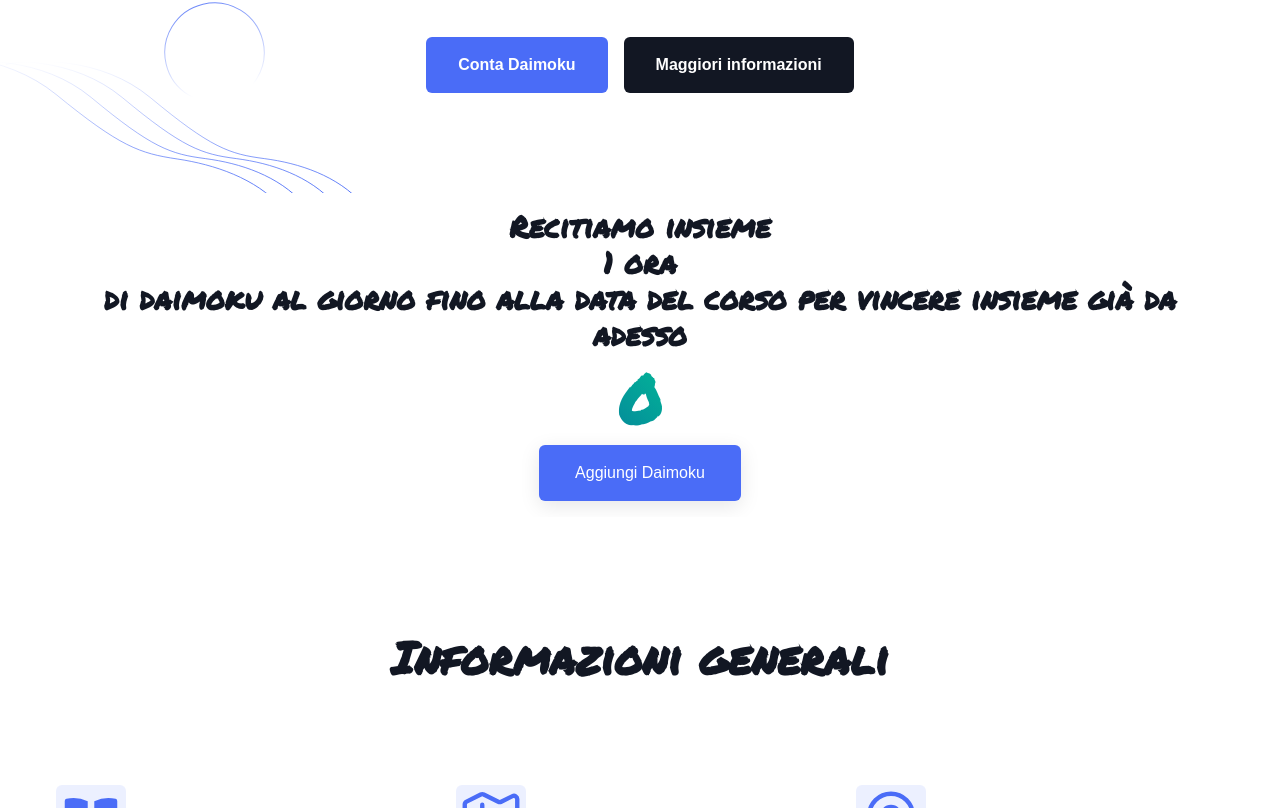
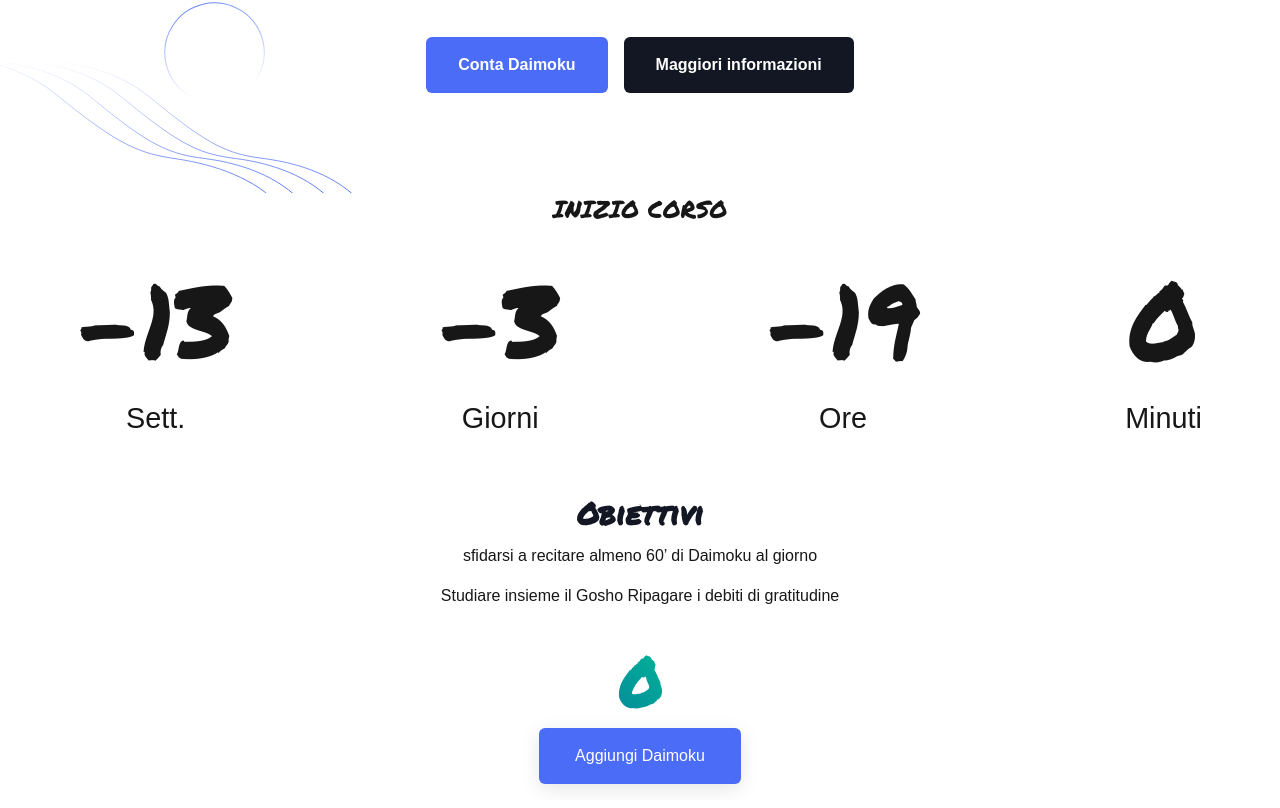
Before and after one commit to upalatucci/corso-uomini, a Next.js app: page / in a window 1280 px wide. Shown: the part 588-1396 px from the top of the page. Built offline with nearby package versions, Linux system fonts and the light colour scheme; no server answers; the database is empty; sample sign-in values are in the browser's storage.

Commit message:
countdown

```diff
--- a/app/globals.css
+++ b/app/globals.css
@@ -7,20 +7,62 @@
   --foreground: #171717;
 }
 
-
 body {
   font-family: var(--font-roboto);
 }
 
-h1, h2, h3, h4, h5, h6 {
+h1,
+h2,
+h3,
+h4,
+h5,
+h6 {
   font-family: var(--font-permanent-marker);
   font-weight: 400;
   font-style: normal;
 }
-
 
 body {
   color: var(--foreground);
   background: var(--background);
   font-family: Arial, Helvetica, sans-serif;
 }
+
+.countdown {
+  width: 100%;
+  display: flex;
+  justify-content: space-around;
+  flex-direction: row;
+  gap: 10px;
+}
+
+.countdown .time {
+  display: flex;
+  flex-direction: column;
+  align-items: center;
+}
+
+.countdown .item h2 {
+  margin: 10px 0;
+  font-size: 1.5rem;
+}
+
+.countdown .item small {
+  font-size: 1rem;
+  font-weight: 500;
+  text-transform: capitalize;
+  color: #1b1564;
+}
+
+@media (min-width: 768px) {
+  .countdown {
+    gap: 50px;
+  }
+
+  .countdown .time h2 {
+    font-size: 6.5rem;
+  }
+  .countdown .time small {
+    font-size: 1.8rem;
+  }
+}
--- a/app/page.tsx
+++ b/app/page.tsx
@@ -1,5 +1,6 @@
 import { auth } from "@/auth";
 import ScrollUp from "@/components/Common/ScrollUp";
+import CountDown from "@/components/CountDown/CountDown";
 import Daimoku from "@/components/Daimoku";
 import Features from "@/components/Features";
 import Hero from "@/components/Hero";
@@ -16,6 +17,7 @@ export default async function Home() {
       <NotificationToken />
       <ScrollUp />
       <Hero />
+      <CountDown />
       <Daimoku />
       <Features />
       {/* <Brands />
--- /dev/null
+++ b/components/CountDown/CountDown.tsx
@@ -0,0 +1,70 @@
+"use client";
+import React, { FC, useEffect, useState } from "react";
+
+const MINUTES_IN_MS = 1000 * 60;
+const HOURS_IN_MS = 60 * MINUTES_IN_MS;
+const DAYS_IN_MS = 24 * HOURS_IN_MS;
+const WEEKS_IN_MS = DAYS_IN_MS * 7;
+
+const courseDate = new Date(2024, 8, 27, 15, 0);
+
+const CountDown: FC = () => {
+  // eslint-disable-next-line @typescript-eslint/no-unused-vars
+  const [_, setTic] = useState(0);
+  const now = new Date();
+
+  const deltaTime = courseDate.getTime() - now.getTime();
+
+  const deltaWeeks = Math.trunc(deltaTime / WEEKS_IN_MS);
+  const remainingDays = deltaTime % WEEKS_IN_MS;
+
+  const deltaDays = Math.trunc(remainingDays / DAYS_IN_MS);
+
+  const remainingHours = remainingDays % DAYS_IN_MS;
+
+  const deltaHours = Math.trunc(remainingHours / HOURS_IN_MS);
+  const remainingMinutes = remainingHours % HOURS_IN_MS;
+
+  const deltaMinutes = Math.trunc(remainingMinutes / MINUTES_IN_MS);
+
+  useEffect(() => {
+    setInterval(() => {
+      setTic((prevTic) => prevTic++);
+    }, MINUTES_IN_MS);
+  }, []);
+
+  return (
+    <div className="flex flex-col text-center mb-10">
+      <h3 className="mb-4 text-2xl">INIZIO CORSO</h3>
+
+      <div id="countdown" className="countdown">
+        <div className="time">
+          <h2 className="text-gradient" id="weeks">
+            {deltaWeeks}
+          </h2>
+          <small>Sett.</small>
+        </div>
+        <div className="time">
+          <h2 className="text-gradient" id="days">
+            {deltaDays}
+          </h2>
+          <small>Giorni</small>
+        </div>
+        <div className="time">
+          <h2 className="text-gradient" id="hours">
+            {deltaHours}
+          </h2>
+          <small>Ore</small>
+        </div>
+        <div className="time">
+          <h2 className="text-gradient" id="minutes">
+            {deltaMinutes}
+          </h2>
+          <small>Minuti</small>
+        </div>
+      </div>
+    </div>
+  );
+};
+
+export default CountDown;
--- a/components/Daimoku/index.tsx
+++ b/components/Daimoku/index.tsx
@@ -58,9 +58,18 @@ const Daimoku = () => {
           <div className="w-full px-4">
             <div className="mx-auto text-center">
               <h2 className="mb-3 text-2xl font-bold text-black sm:text-3xl lg:text-2xl xl:text-3xl">
-                Recitiamo insieme <br /> 1 ora <br /> di daimoku al giorno fino
-                alla data del corso per vincere insieme già da adesso
+                Obiettivi
               </h2>
+
+              <ul className="mb-10">
+                <li className="mb-4">
+                  sfidarsi a recitare almeno 60’ di Daimoku al giorno
+                </li>
+
+                <li>
+                  Studiare insieme il Gosho Ripagare i debiti di gratitudine
+                </li>
+              </ul>
             </div>
             <div
               className="wow fadeInUp mx-auto max-w-[800px] text-center"
```
